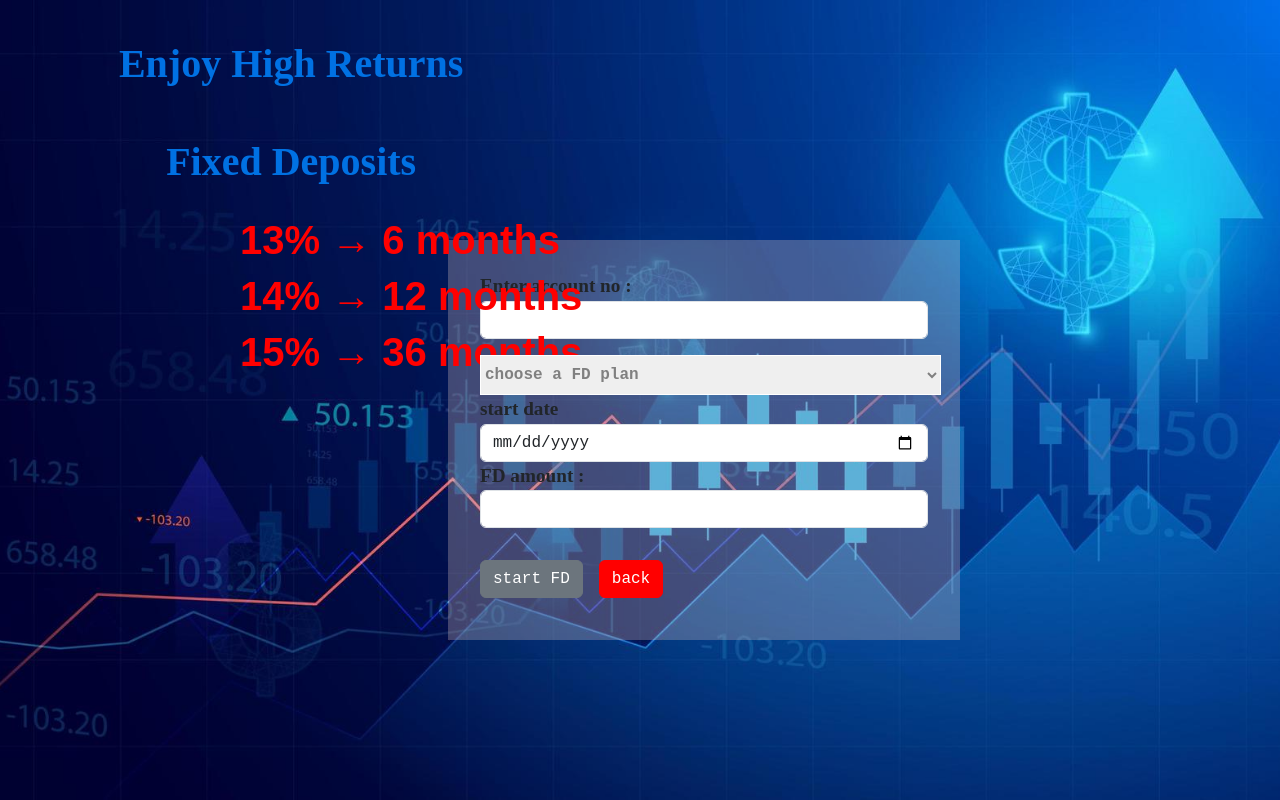
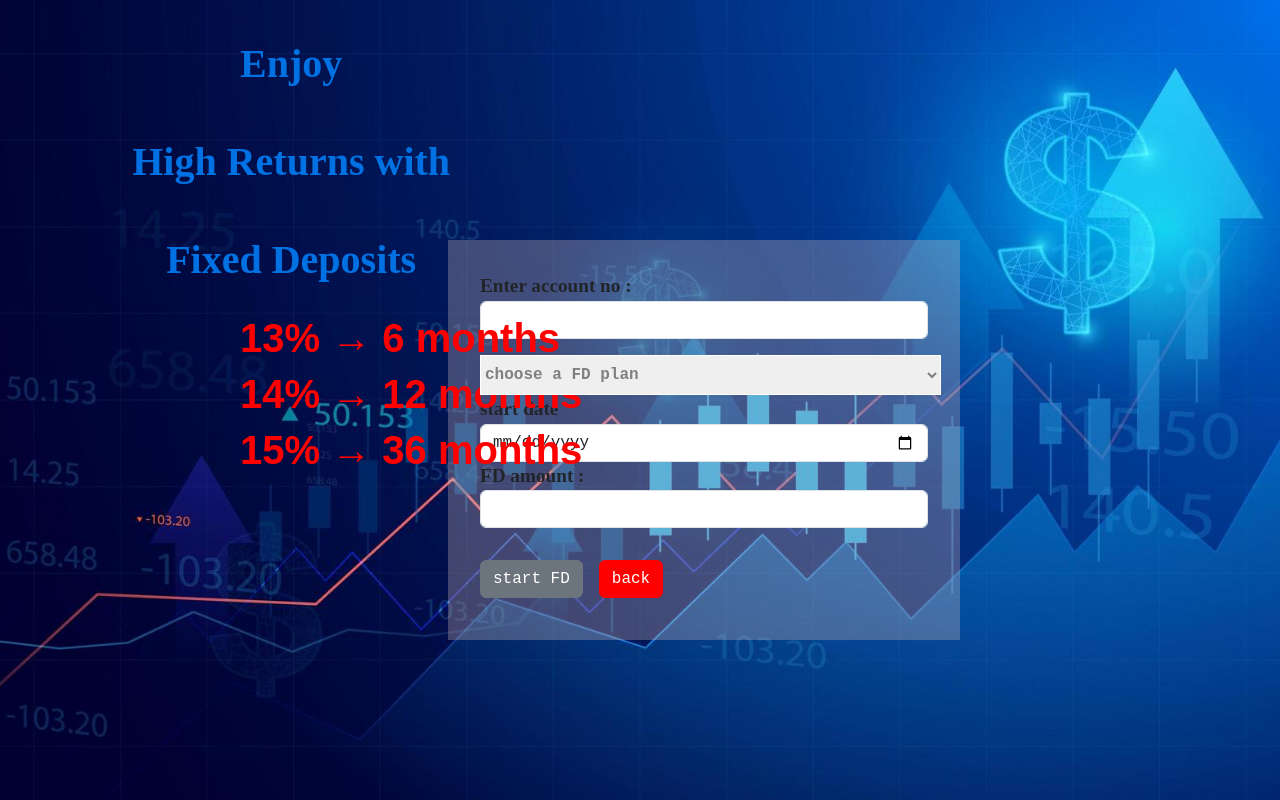
Before and after one commit to Kisara-k/bank-sys, a React (Create React App) app in the folder client/: page /FD in a window 1280 px wide. Built offline with nearby package versions, Linux system fonts and the light colour scheme.

Commit message:
Refactor Fixeddeposit page CSS: Adjust font-family, increase label letter size, and update section alignment

```diff
--- a/client/src/pages/Fixeddeposit.css
+++ b/client/src/pages/Fixeddeposit.css
@@ -66,7 +66,7 @@
 }
 label {
     font-size: 1.2rem; /* Increase label letter size */
-    font-family: 'Times New Roman', Times, serif;
+    font-family: 'Times New Roman';
 
 
 }
@@ -74,7 +74,7 @@ label {
     margin-bottom: 2rem;
     border-radius: 8px;
     text-align: left; /* Align text to the left */
-    font-family: 'Times New Roman', Times, serif;
+    font-family:   Arial;
     position: absolute; /* Position the section absolutely */
     top: 0; /* Align to the top */
     left: 0; /* Align to the left */
--- a/client/src/pages/Fixeddeposite.js
+++ b/client/src/pages/Fixeddeposite.js
@@ -74,7 +74,9 @@ export default function Fixeddeposite() {
         <div id="fdPage">
             {/* FD Plans Section */}
             <div id="fdPlansSection">
-                <h2>Enjoy High Returns</h2>
+                <h2 >Enjoy</h2>
+                <h2 >High Returns with </h2>
+
                 <h2>Fixed Deposits</h2>
                 <div style={{ marginBottom: "20px" }}></div> {/* Added gap */}
                 <ul>
```
Lines whose indentation alone changed are shown as unchanged.
